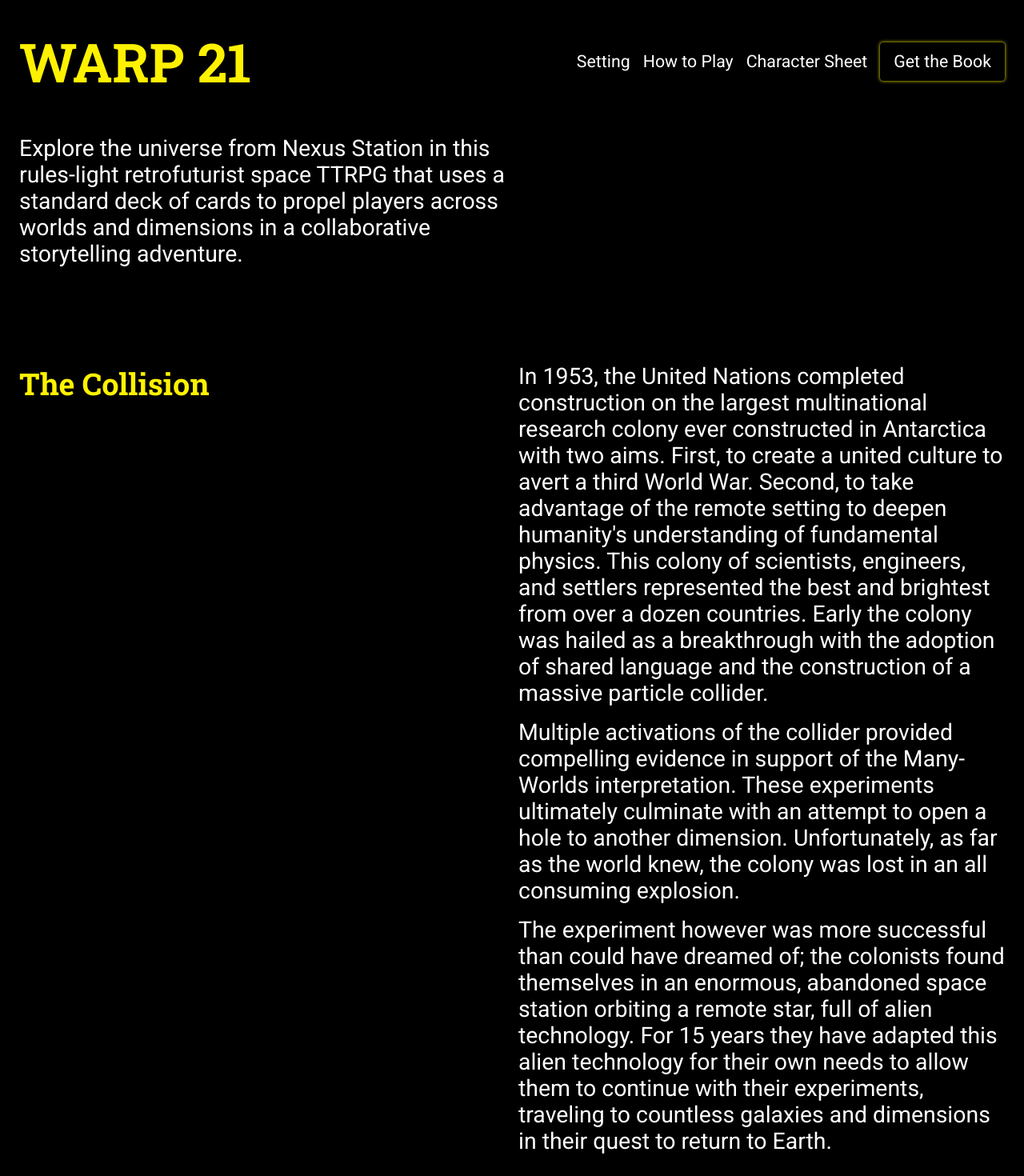
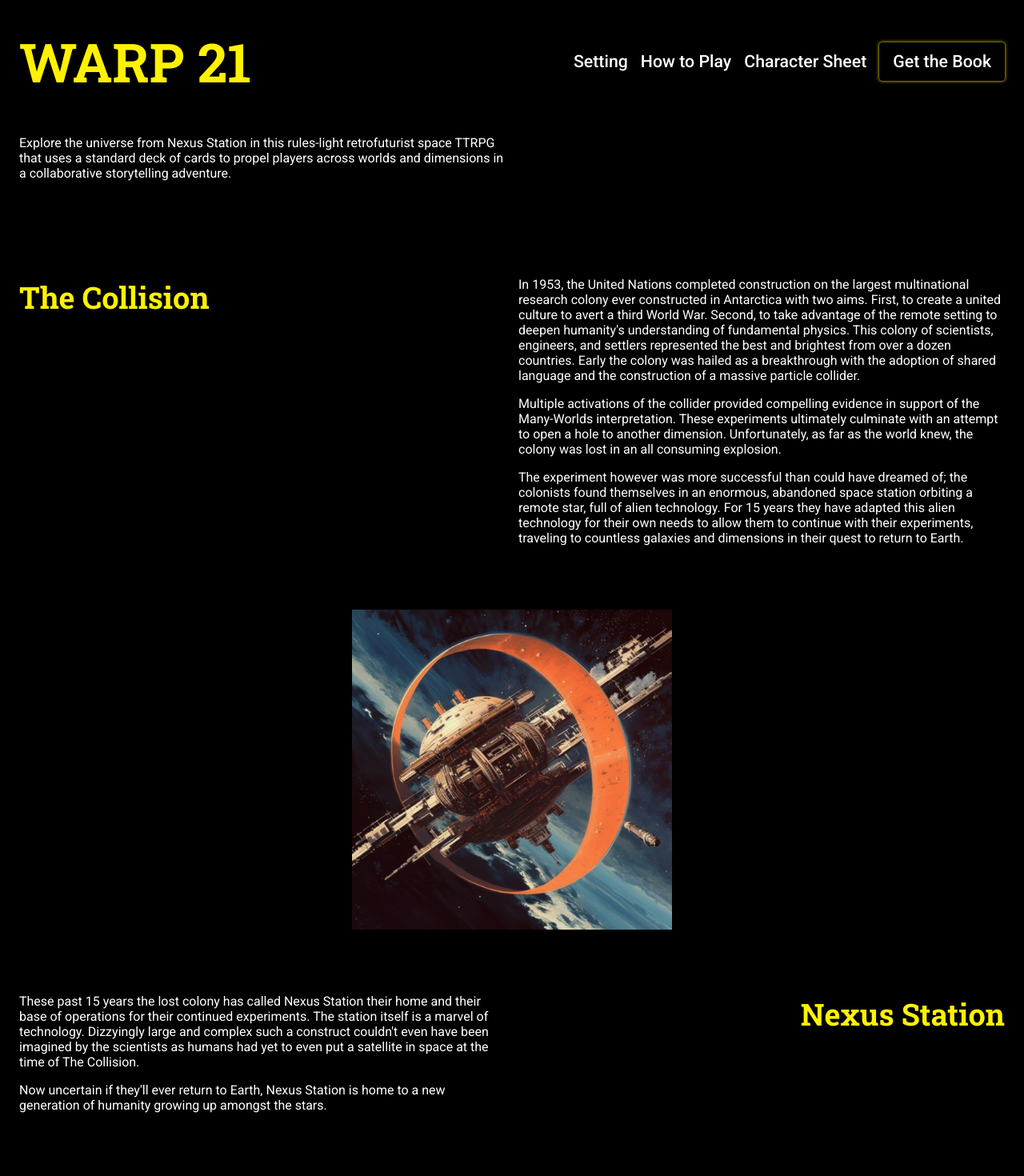
Before and after one commit to trescenzi/hangout.pub, a SvelteKit app: page /warp21 in a window 1280 px wide. Shown: the top 1470 px of the page at 80% size. After the commit the page ends 1391 px from the top, so only its background shows below. Built offline with nearby package versions, Linux system fonts and the light colour scheme.

Commit message:
update typography styling

```diff
--- a/src/app.html
+++ b/src/app.html
@@ -6,7 +6,7 @@
 		<meta name="viewport" content="width=device-width" />
     <link rel="preconnect" href="https://fonts.googleapis.com">
     <link rel="preconnect" href="https://fonts.gstatic.com" crossorigin>
-    <link href="https://fonts.googleapis.com/css2?family=Roboto+Slab:wght@400;700&family=Roboto:wght@400;700&display=swap" rel="stylesheet">
+    <link href="https://fonts.googleapis.com/css2?family=Roboto+Slab:wght@400;700&family=Roboto:wght@400;500;700&display=swap" rel="stylesheet">
     <link rel="stylesheet" href="/main.css" />
     <style>
       /*
--- a/src/routes/warp21/+layout.svelte
+++ b/src/routes/warp21/+layout.svelte
@@ -46,7 +46,7 @@
   }
   nav a {
     color: var(--white);
-    font-weight: var(--font-weight-strong);
+    font-weight: var(--font-weight-medium);
     text-decoration: none;
     align-self: center;
     display: none;
--- a/src/routes/warp21/+page.svelte
+++ b/src/routes/warp21/+page.svelte
@@ -37,13 +37,14 @@ The experiment however was more successful than could have dreamed of; the colon
     font-weight: var(--font-weight-bold);
   }
   p {
-    font-size: var(--font-xl);
+    font-size: var(--font-m);
   }
   p + p {
     margin-top: var(--space-m);
   }
   .station {
-    height: 75vh;
+    height: 50vh;
+    margin: -5vh 0;
     justify-self: center;
   }
   @media(min-width: 810px) {
--- a/static/main.css
+++ b/static/main.css
@@ -13,8 +13,9 @@
   --font-xxxl: 3.157rem;
   --font-xxxxl: 4.209rem;
 
-  --font-weight-regular: regular;
-  --font-weight-bold: bold;
+  --font-weight-regular: 400;
+  --font-weight-medium: 500;
+  --font-weight-bold: 700;
 
   --space-base: 1rem;
   --space-xxs: .25rem;
```
